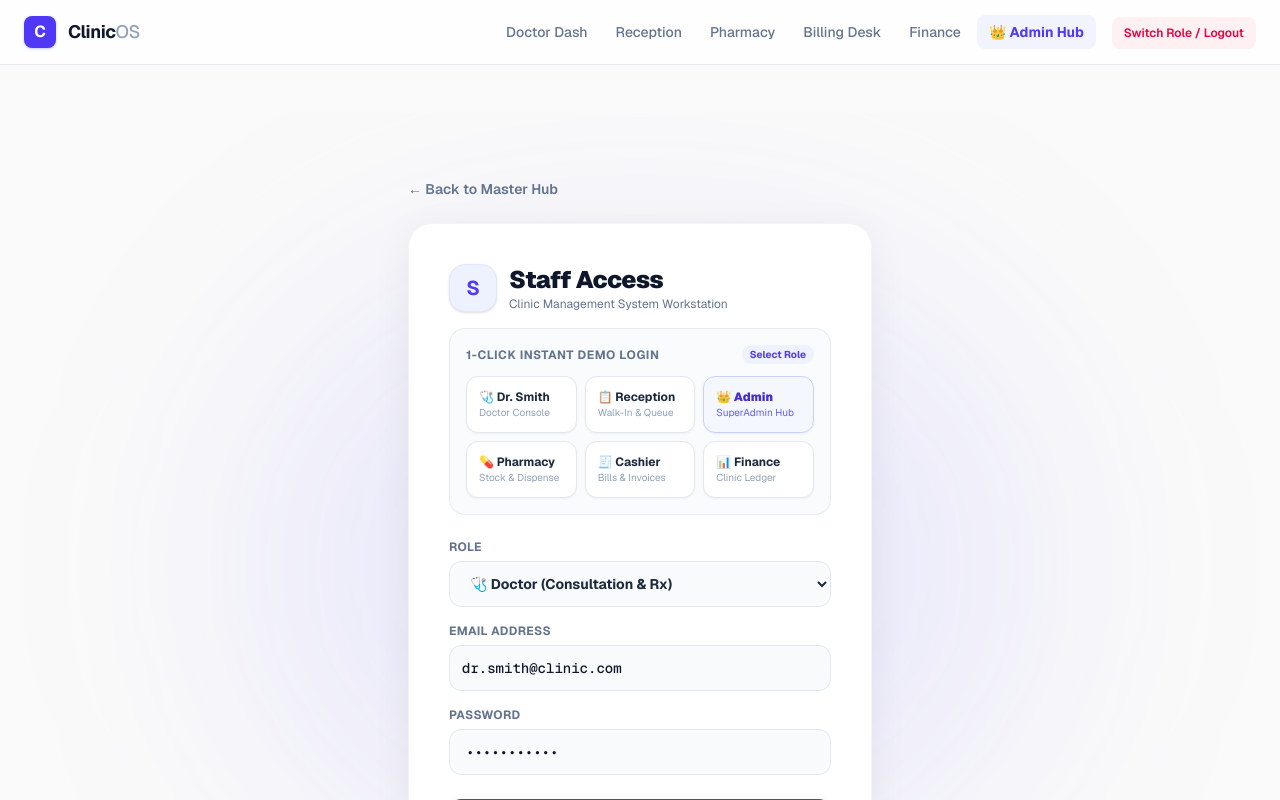
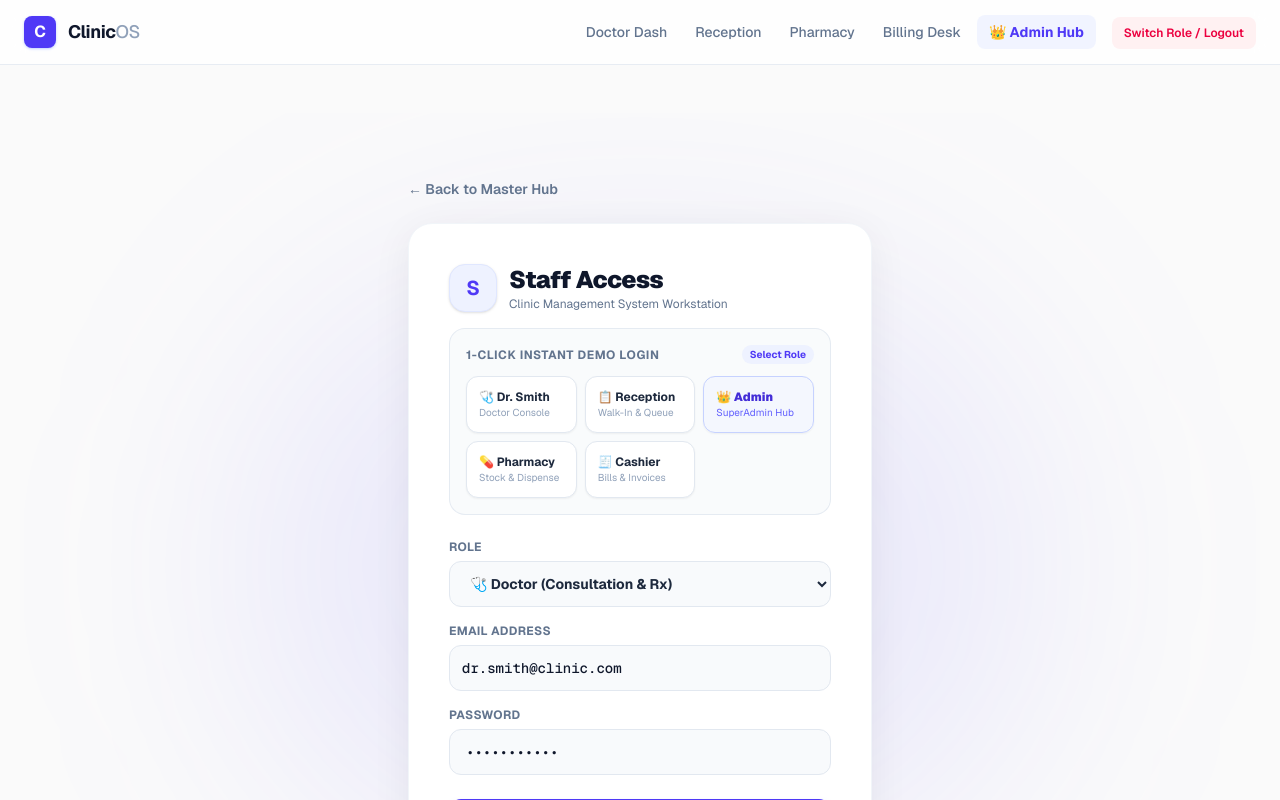
Before and after one commit to mayursweet52/CLINIC-, a Next.js app: page /staff/login in a window 1280 px wide. Shown: the top 800 px of the page. Built offline with nearby package versions, Linux system fonts and the light colour scheme.

Commit message:
fix(staff): remove finance role and navigation link from staff access per user request

```diff
--- a/src/app/staff/layout.tsx
+++ b/src/app/staff/layout.tsx
@@ -17,7 +17,6 @@ export default function StaffLayout({ children }: { children: React.ReactNode })
               <li><Link href="/staff/receptionist" className="px-3 py-2 rounded-lg hover:text-slate-900 hover:bg-slate-100/80 transition-all">Reception</Link></li>
               <li><Link href="/staff/pharmacy" className="px-3 py-2 rounded-lg hover:text-slate-900 hover:bg-slate-100/80 transition-all">Pharmacy</Link></li>
               <li><Link href="/staff/billing" className="px-3 py-2 rounded-lg hover:text-slate-900 hover:bg-slate-100/80 transition-all">Billing Desk</Link></li>
-              <li><Link href="/staff/finance" className="px-3 py-2 rounded-lg hover:text-slate-900 hover:bg-slate-100/80 transition-all">Finance</Link></li>
               <li><Link href="/superadmin" className="px-3 py-2 rounded-lg text-indigo-600 bg-indigo-50/80 hover:bg-indigo-100 font-bold transition-all">👑 Admin Hub</Link></li>
               <li className="pl-3">
                 <Link href="/staff/login" className="px-3 py-2 text-rose-600 bg-rose-50 hover:bg-rose-100 rounded-lg transition-colors font-semibold text-xs">
--- a/src/app/staff/login/page.tsx
+++ b/src/app/staff/login/page.tsx
@@ -33,12 +33,6 @@ const ROLE_PRESETS: Record<string, { email: string; destination: string; label:
     destination: '/staff/billing',
     label: 'Billing & Cashier',
     icon: '🧾'
-  },
-  Finance: {
-    email: 'finance@clinic.com',
-    destination: '/staff/finance',
-    label: 'Finance & Ledger',
-    icon: '📊'
   }
 };
 
@@ -88,8 +82,6 @@ export default function StaffLogin() {
         router.push('/staff/pharmacy');
       } else if (normalizedRole === 'CASHIER' || normalizedRole === 'ACCOUNTANT') {
         router.push('/staff/billing');
-      } else if (normalizedRole === 'FINANCE') {
-        router.push('/staff/finance');
       } else {
         router.push('/staff');
       }
@@ -182,16 +174,6 @@ export default function StaffLogin() {
                 <p className="text-xs font-bold text-slate-800 group-hover:text-indigo-600">🧾 Cashier</p>
                 <p className="text-[10px] text-slate-400">Bills & Invoices</p>
               </button>
-
-              <button
-                type="button"
-                onClick={() => quickLogin('Finance', 'finance@clinic.com')}
-                disabled={loading}
-                className="p-3 bg-white hover:bg-indigo-50/80 border border-slate-200 hover:border-indigo-300 rounded-xl text-left transition-all shadow-xs group"
-              >
-                <p className="text-xs font-bold text-slate-800 group-hover:text-indigo-600">📊 Finance</p>
-                <p className="text-[10px] text-slate-400">Clinic Ledger</p>
-              </button>
             </div>
           </div>
 
@@ -214,7 +196,6 @@ export default function StaffLogin() {
                 <option value="Admin">👑 Admin (Hospital Management & Settings)</option>
                 <option value="Pharmacist">💊 Pharmacist (Medicine Counter)</option>
                 <option value="Cashier">🧾 Cashier (Billing & Payments)</option>
-                <option value="Finance">📊 Finance Manager (Ledger & Reports)</option>
               </select>
             </div>
 
@@ -225,7 +206,7 @@ export default function StaffLogin() {
                 value={email}
                 onChange={(e) => setEmail(e.target.value)}
                 className="w-full bg-[#f8fafc] border border-slate-200 text-slate-900 rounded-xl p-3 text-sm font-medium outline-none focus:bg-white focus:border-indigo-500 transition-all font-mono"
-                placeholder="admin@clinic.com"
+                placeholder="dr.smith@clinic.com"
                 required
               />
             </div>
```
